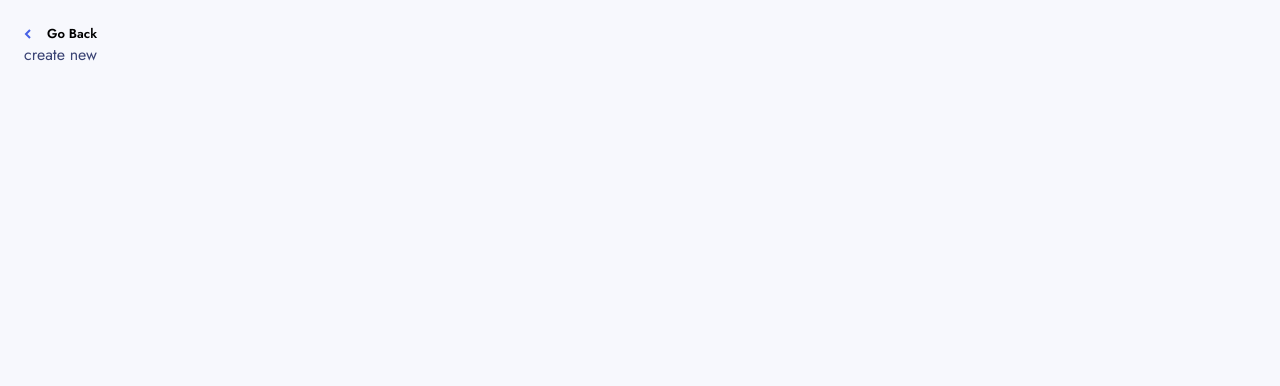
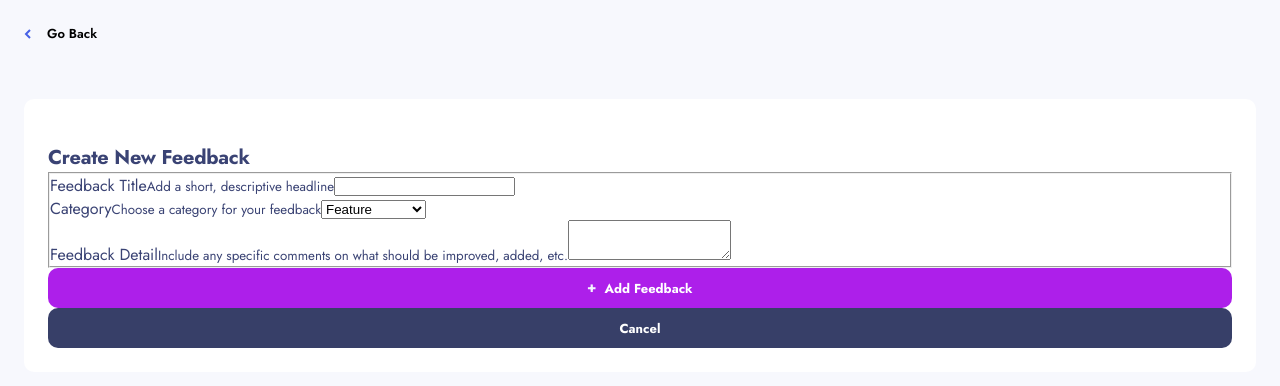
Before and after one commit to jljakin2/product-feedback-next, a Next.js app in the folder frontend/: page /create in a window 1280 px wide. Shown: the top 386 px of the page. Built offline with nearby package versions, Linux system fonts and the light colour scheme.

Commit message:
basic html and button components for create form

```diff
--- /dev/null
+++ b/frontend/components/Buttons/CancelBtn.js
@@ -0,0 +1,3 @@
+export default function CancelBtn() {
+  return <button className="btn full cancel">Cancel</button>;
+}
--- /dev/null
+++ b/frontend/components/CreateNewSuggestion.js
@@ -0,0 +1,52 @@
+import styled from "styled-components";
+import AddFeedbackBtn from "./Buttons/AddFeedbackBtn";
+import CancelBtn from "./Buttons/CancelBtn";
+
+const FormStyles = styled.form`
+  background: var(--white);
+  border-radius: 0.625rem;
+
+  margin-top: 3.5rem;
+  padding: 2.75rem 1.5rem 1.5rem 1.5rem;
+`;
+
+export default function CreateNewSuggestion() {
+  // TODO: change disabled fieldset attribute to equal loading state
+  return (
+    <FormStyles>
+      <h2>Create New Feedback</h2>
+      <fieldset disabled={false}>
+        <div className="form-control">
+          <label htmlFor="title">Feedback Title</label>
+          <small>Add a short, descriptive headline</small>
+          <input type="text" />
+        </div>
+
+        <div className="form-control">
+          <label htmlFor="category">Category</label>
+          <small>Choose a category for your feedback</small>
+          <select>
+            <option value="feature">Feature</option>
+            <option value="UI">UI</option>
+            <option value="UX">UX</option>
+            <option value="enhancement">Enhancement</option>
+            <option value="bug">Bug</option>
+          </select>
+        </div>
+
+        <div className="form-control">
+          <label htmlFor="details">Feedback Detail</label>
+          <small>
+            Include any specific comments on what should be improved, added,
+            etc.
+          </small>
+          <textarea id="details" />
+        </div>
+      </fieldset>
+      <div>
+        <AddFeedbackBtn full />
+        <CancelBtn />
+      </div>
+    </FormStyles>
+  );
+}
--- a/frontend/pages/create.js
+++ b/frontend/pages/create.js
@@ -2,7 +2,7 @@ import Head from "next/head";
 import styled from "styled-components";
 
 import GoBackBtn from "../components/Buttons/GoBackBtn";
-import EditFeedbackBtn from "../components/Buttons/EditFeedbackBtn";
+import CreateNewSuggestion from "../components/CreateNewSuggestion";
 
 const PageStyles = styled.div`
   padding: 1.5rem 1.5rem;
@@ -20,7 +20,9 @@ export default function CreatePage() {
         <GoBackBtn />
       </header>
 
-      <main>create new</main>
+      <main>
+        <CreateNewSuggestion />
+      </main>
     </PageStyles>
   );
 }
--- a/frontend/theme/GlobalStyles.js
+++ b/frontend/theme/GlobalStyles.js
@@ -105,21 +105,35 @@ const GlobalStyles = createGlobalStyle`
       border-radius: 0.625rem;
       padding: 0.65625rem 1rem;
 
+      &.full {
+          display: flex;
+          justify-content: center;
+
+          width: 100%;
+        }
+
       &.purple {
         color: var(--white);
         background: var(--purple);
 
-        &.full {
-          width: 100%;
-        }
+
       }
 
       &.blue {
         color: var(--white);
         background: var(--blue);
       }
+
+      &.cancel {
+        background: var(--darkBlue);
+        color: var(--white);
+      }
     }
 
+  }
+
+  textarea {
+    font-family: "Jost", --apple-system, BlinkMacSystemFont, 'Segoe UI', Roboto, Oxygen, Ubuntu, Cantarell, 'Open Sans', 'Helvetica Neue', sans-serif;
   }
 `;
 
```
